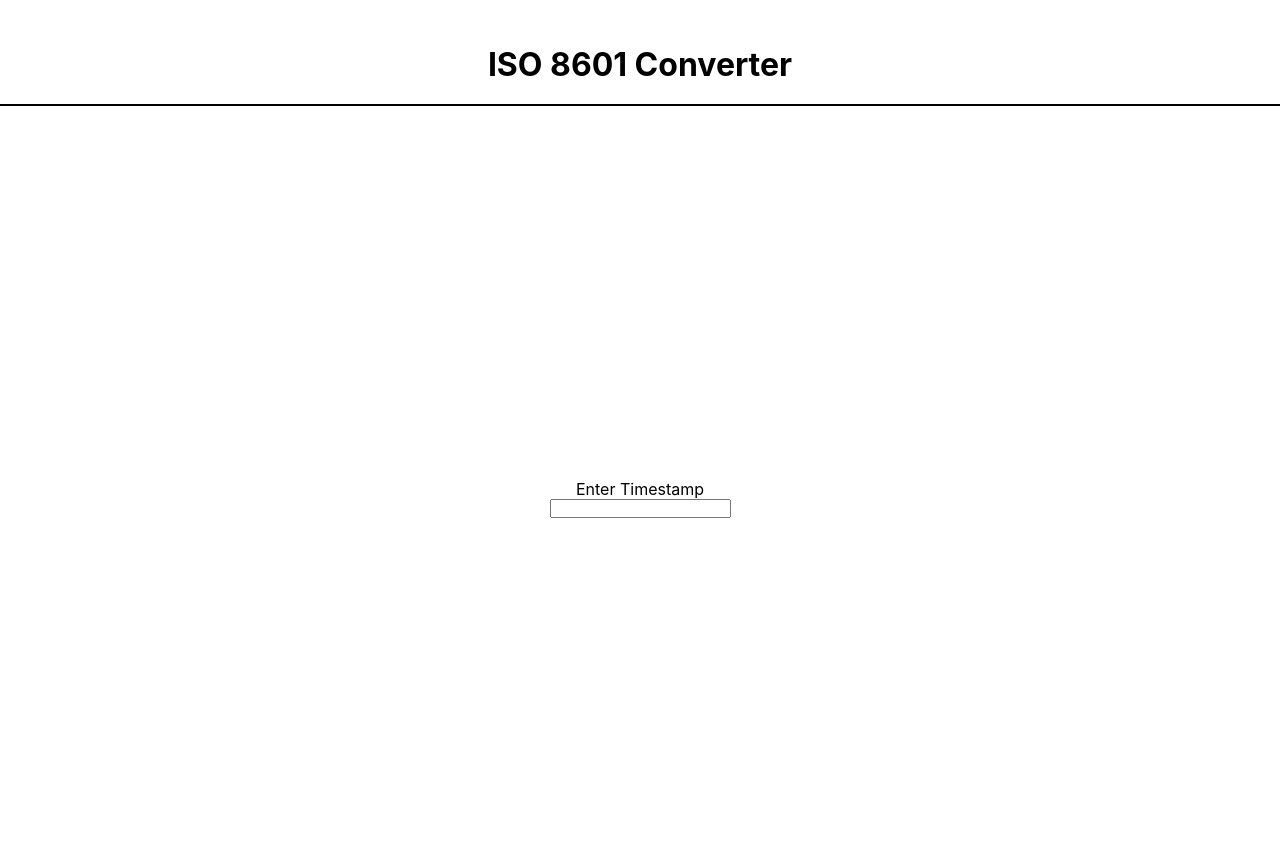
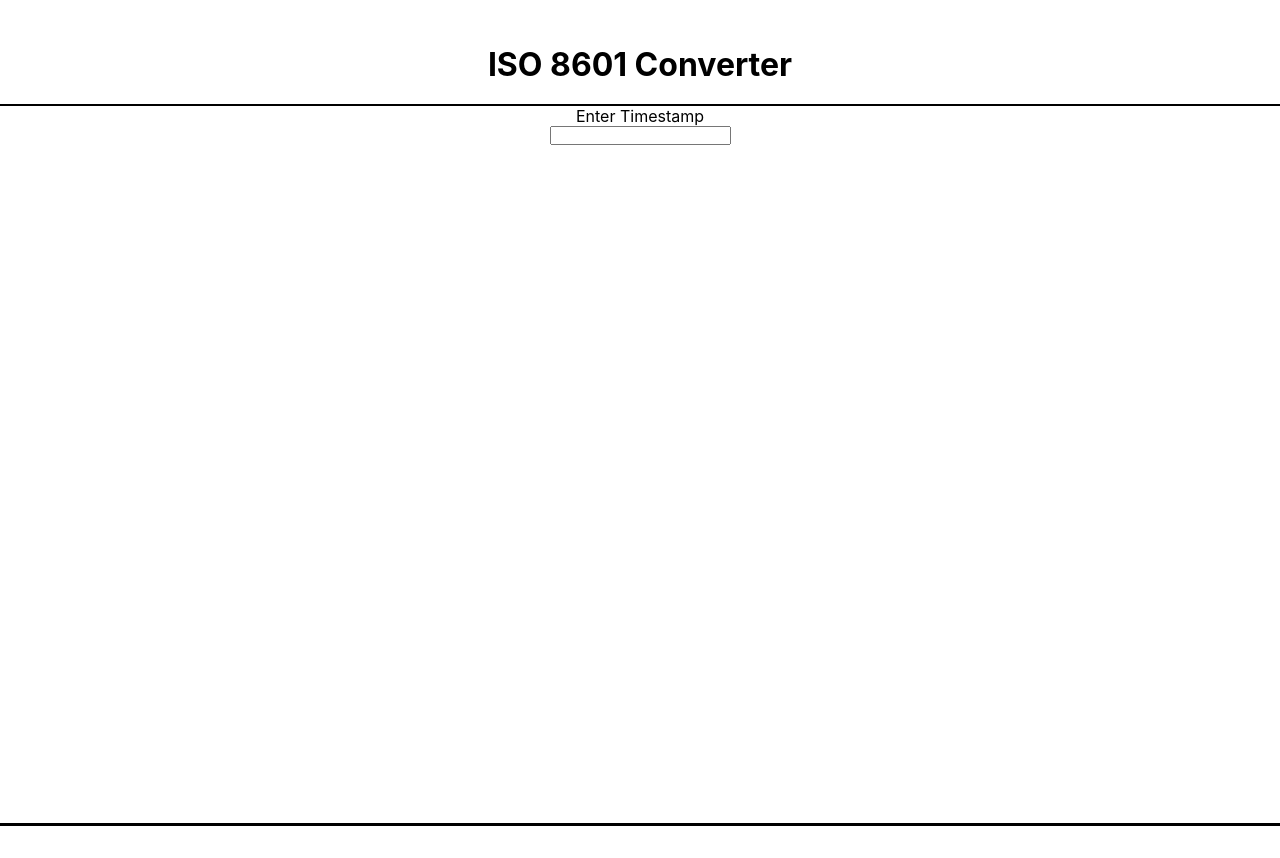
Before and after one commit to tylrs/iso-8601-converter, a React (Create React App) app: page / in a window 1280 px wide. After the commit the page ends 826 px from the top, so only its background shows below. Built offline with nearby package versions, Linux system fonts and the light colour scheme.

Commit message:
Switch to grid for outer container

```diff
--- a/src/App.css
+++ b/src/App.css
@@ -10,16 +10,15 @@
 }
 
 .converter-container {
-    align-items: center;
-    display: flex;
-    flex-direction: column;
-    height:90vh;
-    justify-content: space-evenly;
-    margin-top: 2rem;
+    display: grid;
+    grid-template-rows: 2 1fr;
+    height: 90vh;
+    /* margin-top: 2rem; */
 }
 
 .input-section {
     align-items: center;
+    border-bottom: 3px solid black;
     display: flex;
     flex-direction: column;
 }
```
